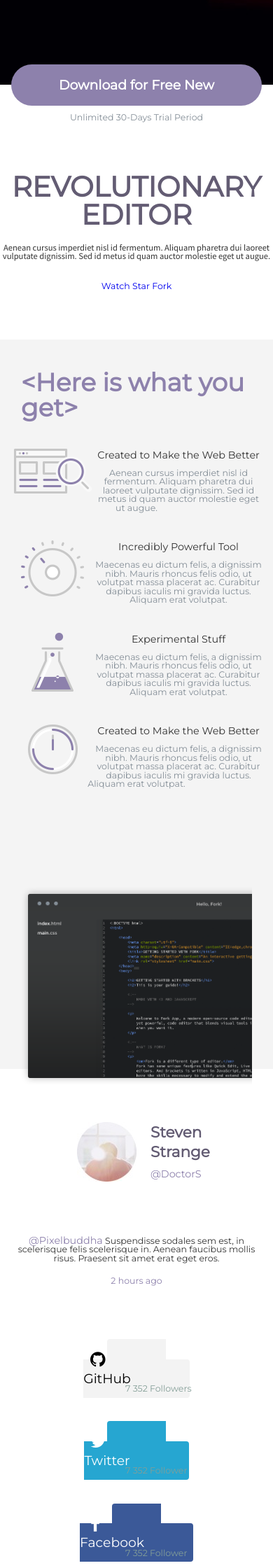
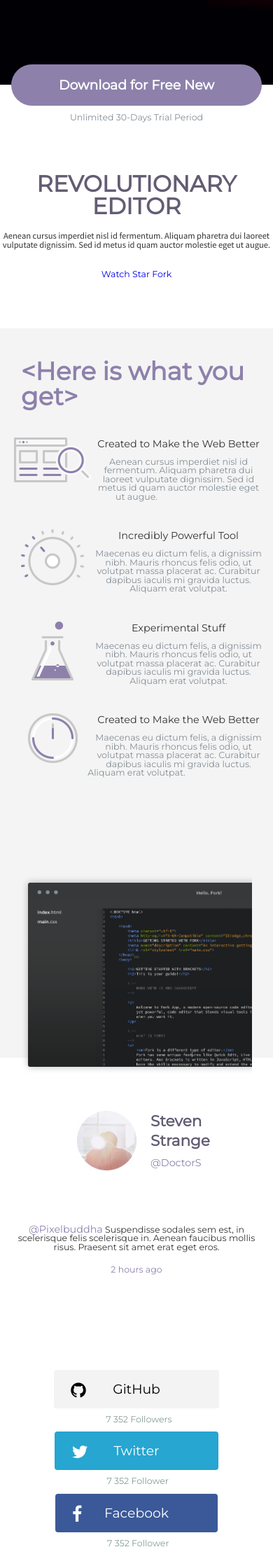
Before and after one commit to BJIAST/geekhub_frontend, a PHP site: page /lesson10/index.html in a window 390 px wide. Shown: the part 858-3098 px from the top of the page at 70% size. Run offline with PHP 8.4, Linux system fonts and the light colour scheme; some libraries are stand-ins or nearby versions.

Commit message:
testcommit

```diff
--- a/lesson10/css/media.css
+++ b/lesson10/css/media.css
@@ -41,7 +41,7 @@
 	header .btn {
 	}
 	#counter h1 {
-		font-size: 4.5rem;
+		font-size: 3.6rem;
 	}
 	#counter p {
 		margin-top: 20px;
@@ -71,8 +71,8 @@
 		width: 100%;
 	}
 	#reviews .social {
-		width: 50%;
-		margin: 0 auto;
+	/*	width: 50%;
+		margin: 0 auto;*/
 	}
 	#reviews .social li {
 		margin:30px 0;
```
